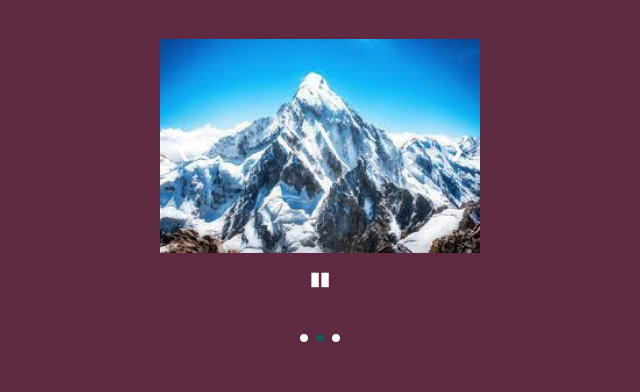
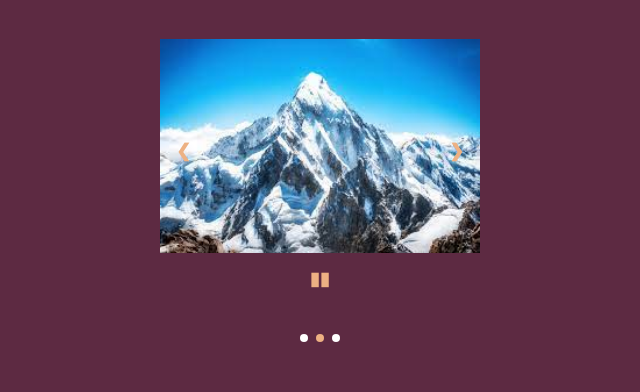
Before and after one commit to AlanWong-1992/carousel, a plain HTML site: page public/index.html in a window 1280 px wide. Shown: the part 960-1352 px from the top of the page, 320-960 px from the left. Drawn offline with Linux system fonts and the light colour scheme.

Commit message:
changed color on carousel arrows, pause-play btn

```diff
--- a/public/css/styles.css
+++ b/public/css/styles.css
@@ -131,7 +131,7 @@ footer{
   width: auto;
   margin-top: -22px;
   padding: 16px;
-  color: white;
+  color: #EDB183;
   font-weight: bold;
   font-size: 18px;
   transition: 0.6s ease;
@@ -194,7 +194,7 @@ footer{
 }
 
 .active, .dot:hover {
-  background-color: #1e555c;
+  background-color: #EDB183;
   /* transition: bottom ease 0.5s; */
 }
 
```
